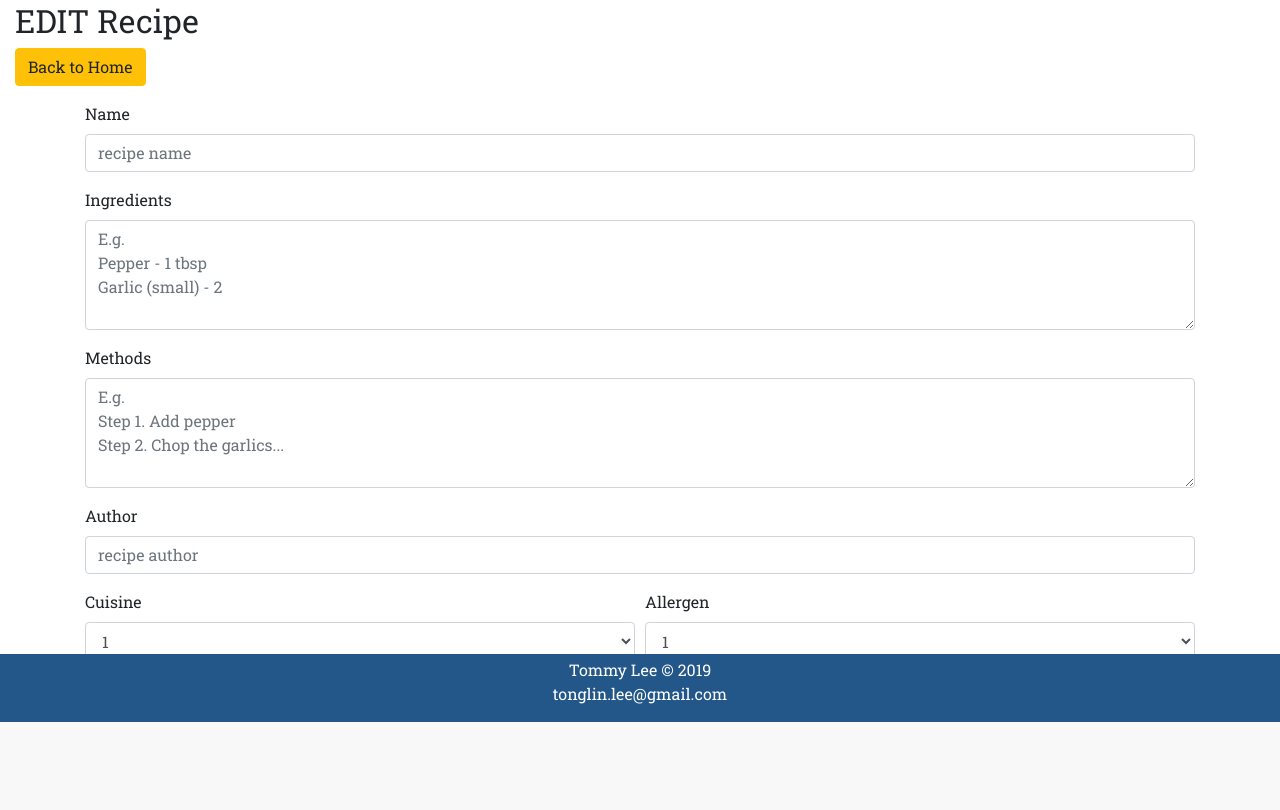
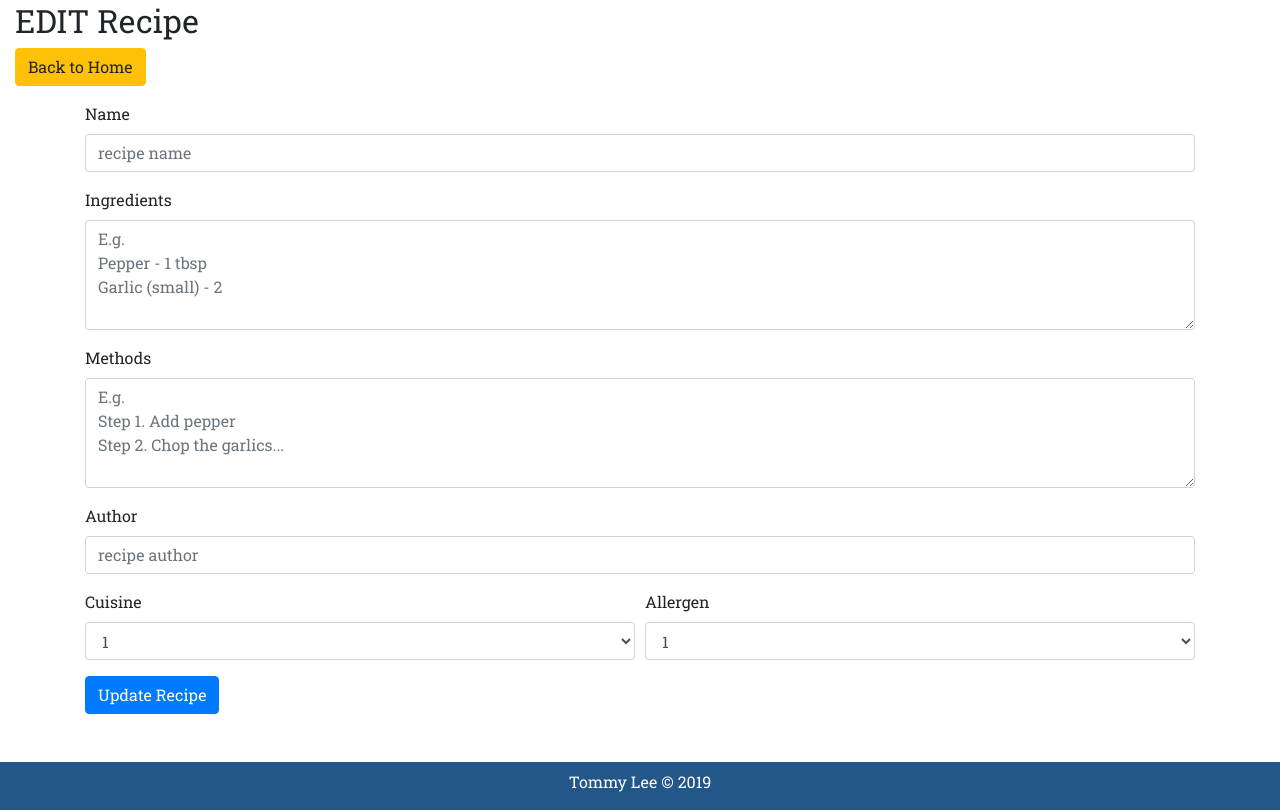
Before and after one commit to naturalDev0/p3-omnicook, a Flask app: page /recipe/edit in a window 1280 px wide. Shown: the part 78-888 px from the top of the page. Before the commit the page ends 800 px from the top, so only its background shows below. Run offline with Flask 2, Linux system fonts and the light colour scheme; tables that the repository leaves empty or names only in its code hold one stand-in row (values such as "Sample post"); some libraries are stand-ins or nearby versions.

Commit message:
1. Update README's 'technologies' section. 2. Resolved add new ingredient rows dynamically on the front end. 3. Remove email content from footer. 4. Edited comments format section in database section of app.py .

```diff
--- a/app.py
+++ b/app.py
@@ -24,9 +24,9 @@ import pymysql
 
 connection = pymysql.connect(
     host="localhost",               # IP address of the database; localhost means "the local machine"
-    user="admin",                   #the mysql user
-    password="n0tY0urP@55w0rd",     #the password for the user
-    database="cookbook"             #the name of database we want to use
+    user="admin",                   # the mysql user
+    password="n0tY0urP@55w0rd",     # the password for the user
+    database="cookbook"             # the name of database we want to use
 )
 
 app = Flask(__name__)
--- a/static/css/style.css
+++ b/static/css/style.css
@@ -23,7 +23,7 @@ footer div a:hover {
 }
 
 footer {
-  position: fixed;
+  position: static;
   left: 0;
   bottom: 0;
   width: 100%;
--- a/static/js/script.js
+++ b/static/js/script.js
@@ -1,70 +1,42 @@
 // Global variables
 var nextNo;
 
-// Load script's actions
 $(document).ready(function() {
 
-    nextNo = 2;
-    $('.add-more').click(function(e) {
+    nextNo = 1;
+    $('.add-row').click(function(e) {
         e.preventDefault();
+        addRowId = 'field' + nextNo;
         addRow = '#field' + nextNo;
-        addRemoveRow = '#field' + nextNo;
+
+        var newRow = '<div class="form-row" id="' + addRowId + '">' +
+            '<div class="form-group col-md-1">' +
+            '<span class="align-middle" id="ingred-no-' + nextNo + '">' + nextNo + '</span>' +
+            '</div>' +
+            '<div class="form-group col-md-5">' +
+            '<input type="text" class="form-control" id="ingred-name-' + nextNo + '" placeholder="insert your ingredient...">' +
+            '</div>' +
+            '<div class="form-group col-md-5">' +
+            '<input type="text" class="form-control" id="ingred-serve-' + nextNo + '" placeholder="insert your ingredient serving...">' +
+            '</div>' +
+            '<div class="form-group col-md-1 text-center">' +
+            '<button type="text" class="btn btn-danger align-middle remove-row" role="button" value=' + addRow + '>Remove</button>' +
+            '</div>' +
+            '</div>'
+
+        $('#fields').append(newRow);
         nextNo = nextNo + 1;
 
-        var newInput = '<div class="form-row" id="field' + nextNo + '">' +
-                        '<div class="form-group col-md-1"><span class="align-middle">'+ nextNo + '</span></div>' +
-                        '<div class="form-group col-md-5"><input type="text" class="form-control" id="ingred-name-' + nextNo + '" placeholder="insert your ingredient..."></div>' +
-                        '<div class="form-group col-md-5"><input type="text" class="form-control" id="ingred-serve-' + nextNo + '" placeholder="insert your ingredient serving..."></div>'
-                        '<div class="form-group col-md-1 text-center"><div id="field">' +
-                        '<button type="text" class="btn btn-primary align-middle add-more" role="button" id="field-btn1">Add</button></div></div>' +
-                    '</div>';
-
-        $('.remove-me').click(function(e) {
-            e.preventDefault();
-        //     var fieldNum = this.id.charAt(this.id.length - 1);
-        //     var fieldID = "#field" + fieldNum;
-        //     $(this).remove();
-        //     $(fieldID).remove();
-        });
     });
 
-/*
-    var next = 2;
-    $(".add-more").click(function(e) {
+    $('#fields').on('click', '.remove-row', function(e) {
+
         e.preventDefault();
-        var addto = "#field" + next;
-        var addRemove = "#field" + (next);
-        next = next + 1;
+        // let btnVal = $(this).parent().parent().attr('id');
+        var btnVal = $(this).val();
+        console.log(btnVal);
+        $(btnVal).remove();
+        // $(btnVal).append("<p>Hello</p>");
+    });
 
-        // Insert new row field on UI
-        // var newIn = '<input autocomplete="off" class="input form-control" id="field' + next + '" name="field' + next + '" type="text">';
-        var newIn = '<div class="form-row" id="field' + next + '">' +
-                        '<div class="form-group col-md-1"><span class="align-middle">'+ next + '</span></div>' +
-                        '<div class="form-group col-md-5"><input type="text" class="form-control" id="ingred-name-' + next + '" placeholder="insert your ingredient..."></div>' +
-                        '<div class="form-group col-md-5"><input type="text" class="form-control" id="ingred-serve-' + next + '" placeholder="insert your ingredient serving..."></div>'
-                        '<div class="form-group col-md-1 text-center"><div id="field">' +
-                        '<button type="text" class="btn btn-primary align-middle add-more" role="button" id="field1">Add</button></div></div>' +
-                    '</div>';
-        var newInput = $(newIn);
-
-        // Remove row field on UI
-        //var removeBtn = '<button id="remove' + (next - 1) + '" class="btn btn-danger remove-me" >Remove</button></div><div id="field">';
-        var removeBtn = '<button type="text" id="remove' + (next-1) + '" class="btn btn-danger align-middle remove-me" role="button">Remove</button>';
-        var removeButton = $(removeBtn);
-
-        $("#fields").append(newInput);
-        // $(addto).after(newInput);
-        $(addRemove).after(removeButton);
-        // $("#field" + next).attr('data-source', $(addto).attr('data-source'));
-        // $("#count").val(next);
-
-        $('.remove-me').click(function(e) {
-            e.preventDefault();
-            var fieldNum = this.id.charAt(this.id.length - 1);
-            var fieldID = "#field" + fieldNum;
-            $(this).remove();
-            $(fieldID).remove();
-        });
-    });
-*/
 });
--- a/templates/base.html
+++ b/templates/base.html
@@ -41,11 +41,11 @@
     </main>
 
     <!-- footer content -->
-    <footer>
-        <div class="container-fluid pt-1">
-            <p>Tommy Lee &copy; 2019<br>
-                <a href="mailto:tonglin.lee@gmail.com">tonglin.lee@gmail.com</a>
-            </p>
+    <footer class="container-fluid mt-5 pt-2">
+        <div class="row">
+            <div class="col">
+                <p>Tommy Lee &copy; 2019</p>
+            </div>
         </div>
     </footer>
 
```
Also changed, not shown: .c9/metadata/environment/app.py (+1 -1 lines), templates/recipe_add.html (+6 -16 lines), README.md.
